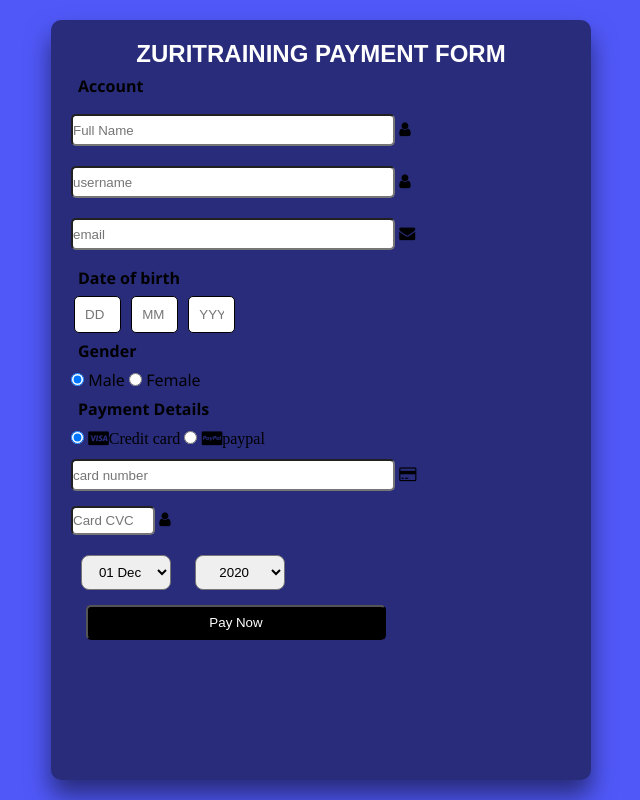
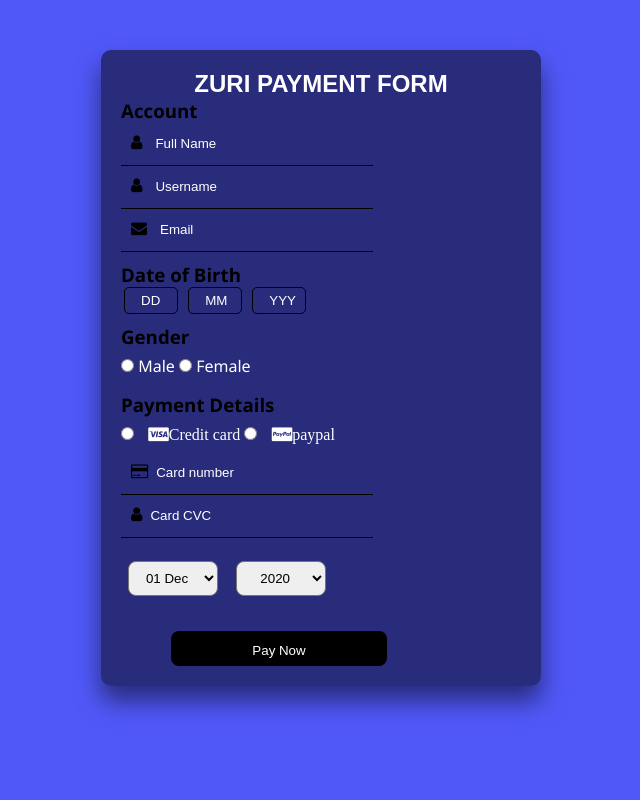
Before and after one commit to 106joshman/Zuri-Payment-Form, a plain HTML site: page index.html in a window 1280 px wide. Shown: the whole page, without its empty margins (319-959 px from the left). Drawn offline with Linux system fonts and the light colour scheme.

Commit message:
Add files via upload
changes

```diff
--- a/app.css
+++ b/app.css
@@ -8,18 +8,20 @@ body{
     color: #000;
     box-sizing: border-box;
     font-family: 'Segoe UI', Tahoma, Geneva, Verdana, sans-serif;
+    margin: 0 12px;
 }
+
 .wrapper{
     background-color: rgba(0, 0, 0, 0.5);
-    position: absolute;
-    top: 50%;
-    left: 50%;
-    transform: translate(-50%, -50%);
+    margin: 50px auto;
     box-shadow: 0 15px 25px rgba(0, 0, 0, 0.5);
     border-radius: 10px;
-    width: 500px;
-    height: 90%;
+    width: 400px;
+    height: 100%;
     padding: 20px;
+}
+form{
+    width: 90%;
 }
 
 h2{
@@ -30,87 +32,96 @@ h2{
 }
 
 h4{
-    margin: 7px;
+    margin: 5px;
 }
 
-.input-box input.name{
-    width: 320px;
-    height: 28px;
+.input-box{
+    width: 100%;
+    border: none;
+    border-radius: 10px;
+    outline: none;
+}
+
+.name, .card{
+    border: none;
+    outline: none;
+    width: 70%;
+    height: 34px;
+    border-bottom: 1px solid black;
+    margin: 8px 0;
+    cursor: pointer;
+}
+
+.name input{
+    border: none;
+    outline: none;
+    background: transparent;
+    padding: 5px;
+}
+
+input::placeholder{
+    color: white;
+    padding-left: 8px;
+}
+
+.input-grup input[type=text]{
+    width: 10%;
+    border-radius: 8px;
+    height: 25px;
     border-radius: 5px;
+    margin: 0 3px;
+    padding: 0 8px;
+    background: transparent;
+    border: 1px solid black;
+    outline: none;
+}
+
+label{
+    color: white;
+}
+
+.input-grup{
     margin: 10px 0;
 }
 
-.input-box> input.dob{
-    padding: 10px;
-    border: 1px solid black;
-    border-radius: 5px;
-    margin: 0 3px;
-    width: 25px;
+.input-grup input[type=radio]{
+    margin: 10px 0;
 }
 
-input[type=tel]{
-    width: 80px;
-    border-radius: 5px;
-    height: 25px;
-    margin: 5px 0;
+.card input{
+    border: none;
+    outline: none;
+    background: transparent;
+}
+
+.fa{
+    margin-left: 10px;
 }
 
 select{
     width: 90px;
     padding: 8px;
     border-radius: 8px;
-    margin: 15px 10px;
+    margin: 15px 7px;
     text-align: center;
 }
 
 button{
-    width: 300px;
+    padding: 12px;
+    width: 60%;
     color: #fff;
     height: 35px;
-    border-radius: 5px;
+    outline: none;
+    border: none;
+    border-radius: 8px;
     background-color: #000;
     outline: hidden;
     text-align: center;
     font-style: 28px;
-    margin: auto 15px ;
+    margin-top: 20px;
+    margin-left: 50px;
 }
 
 button:hover{
     cursor: pointer;
 }
-
-/* smaller screenm view*/
-
-@media (max-width:650px) {
-    .wrapper{
-        width: 450px;
-    }
-
-    h2{
-        font-size: 30px;
-    }
-
-    h4{
-        font-size: 15px;
-    }
-
-    .input-box input.name{
-        width: 80%;
-    }
-
-    .input-box> input.dob{
-        width: 20%;
-    }
-
-    input[type=tel]{
-        width: 80%;
-    }
-
-    select{
-        width: 20%;
-    }
-
-    button{
-        width: 25%;
-    }
-}
--- a/index.html
+++ b/index.html
@@ -1,57 +1,46 @@
 <!DOCTYPE html>
 <html lang="en">
-
 <head>
     <meta charset="UTF-8">
+    <meta http-equiv="X-UA-Compatible" content="IE=edge">
     <meta name="viewport" content="width=device-width, initial-scale=1.0">
     <title>Payment form</title>
     <link href="app.css" rel="stylesheet">
-  <link rel="stylesheet" href="https://stackpath.bootstrapcdn.com/font-awesome/4.7.0/css/font-awesome.min.css"
-    integrity="sha384-wvfXpqpZZVQGK6TAh5PVlGOfQNHSoD2xbE+QkPxCAFlNEevoEH3Sl0sibVcOQVnN" crossorigin="anonymous">
+    <link rel="stylesheet" href="https://stackpath.bootstrapcdn.com/font-awesome/4.7.0/css/font-awesome.min.css" integrity="sha384-wvfXpqpZZVQGK6TAh5PVlGOfQNHSoD2xbE+QkPxCAFlNEevoEH3Sl0sibVcOQVnN" crossorigin="anonymous">
 </head>
-
 <body>
     <div class="wrapper">
-    <h2>ZuriTraining Payment Form</h2>
-    <form>
-      <h4>Account</h4>
-        <div class="input-group">
+        <h2>Zuri Payment Form</h2>
+        <form action="" method="post">
             <div class="input-box">
-            <input type="text" placeholder="Full Name" required class="name">
-            <i class="fa fa-user icon"></i>
+                <h3>Account</h3>
+                <div class="name">
+                  <i class="fa fa-user icon"></i><input type="text" placeholder="Full Name" required>
                 </div>
-            <div class="input-box">
-            <input type="text" placeholder="username" required class="name">
-            <i class="fa fa-user icon"></i>
+                <div class="name">
+                  <i class="fa fa-user icon"></i><input type="text" placeholder="Username" required>
+                </div>
+                <div class="name">
+                    <i class="fa fa-envelope"></i><input type="email" placeholder="Email" required>
                 </div>
             </div>
-            <div class="input-group">
-                <div class="input-box">
-                <input type="email" placeholder="email" required class="name">
-                <i class="fa fa-envelope"></i>
-                </div>
-            </div>
-
-      <div class="input-group">
-        <div class="input-box">
-          <h4>Date of birth</h4>
+            <div class="input-grup">
+                <h3>Date of Birth</h3>
                 <input type="text" placeholder="DD" class="dob">
                 <input type="text" placeholder="MM" class="dob">
                 <input type="text" placeholder="YYY" class="dob">
             </div>
-        <div class="input-box">
-          <h4>Gender</h4>
-          <input type="radio" name="gender" checked id="b1" class="radio">
-          <label for="b1">Male</label>
+            <div class="input-grup">
+                <h3>Gender</h3>
+                <input type="radio" name="gender" id="b1" class="radio">
+                <label for="Male">Male</label>
                 <input type="radio" name="gender" class="radio" id="b2">
-          <label for="b2">Female</label>
+                <label for="Female">Female</label>
             </div>
-      </div>
-
-      <div class="input-group">
-        <div class="input-box">
-          <h4>Payment Details</h4>
-          <input type="radio" name="pay" id="bc1" checked class="radio">
+            <div class="input-grup">
+                <h3>Payment Details</h3>
+                <div class="chose">
+                    <input type="radio" name="pay" id="bc1" class="radio">
                     <label for="bc1">
                       <span>
                         <i class="fa fa-cc-visa">Credit card</i>
@@ -65,44 +54,38 @@
                     </label>
                 </div>
             </div>
-
-      <div class="input-group">
-        <div class="input-box">
-          <input type="tel" class="name" placeholder="card number" required>
-          <i class="fa fa-credit-card icon"></i>
+            <div class="input-clas">
+                <div class="card">
+                  <i class="fa fa-credit-card icon"></i><input type="tel" placeholder="Card number" required>
                 </div>
-      </div>
-
-      <div class="input-group">
-        <div class="input-box">
-          <input type="tel" required placeholder="Card CVC">
-          <i class="fa fa-user icon"></i>
+                <div class="card">
+                  <i class="fa fa-user icon"></i><input type="password" required placeholder="Card CVC">
                 </div>
                 <div class="input-box">
                     <select>
                       <option>01 Dec</option>
                       <option>02 Dec</option>
                       <option>03 Dec</option>
+                      <option>04 Dec</option>
+                      <option>05 Dec</option>
+                      <option>06 Dec</option>
                     </select>
                     <select>
                       <option>2020</option>
                       <option>2021</option>
                       <option>2022</option>
+                      <option>2023</option>
+                      <option>2024</option>
+                      <option>2025</option>
                     </select>
                   </div>
             </div>
-
             <div class="input-group">
                 <div class="input-box">
                   <button type="submit">Pay Now</button>
                 </div>
               </div>
-
         </form>
-
-
     </div>
-
 </body>
-
 </html>
```
Lines whose indentation alone changed are shown as unchanged.
